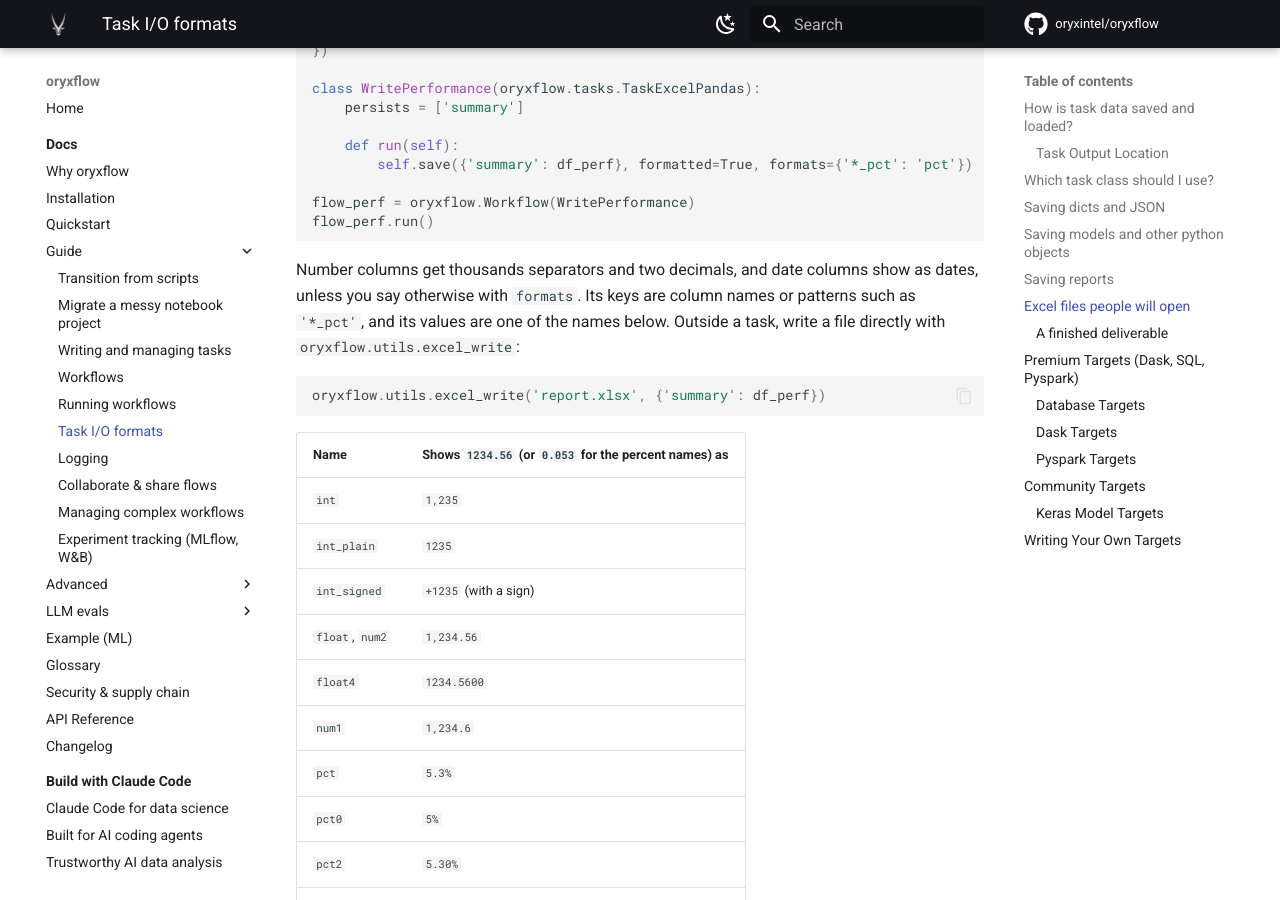
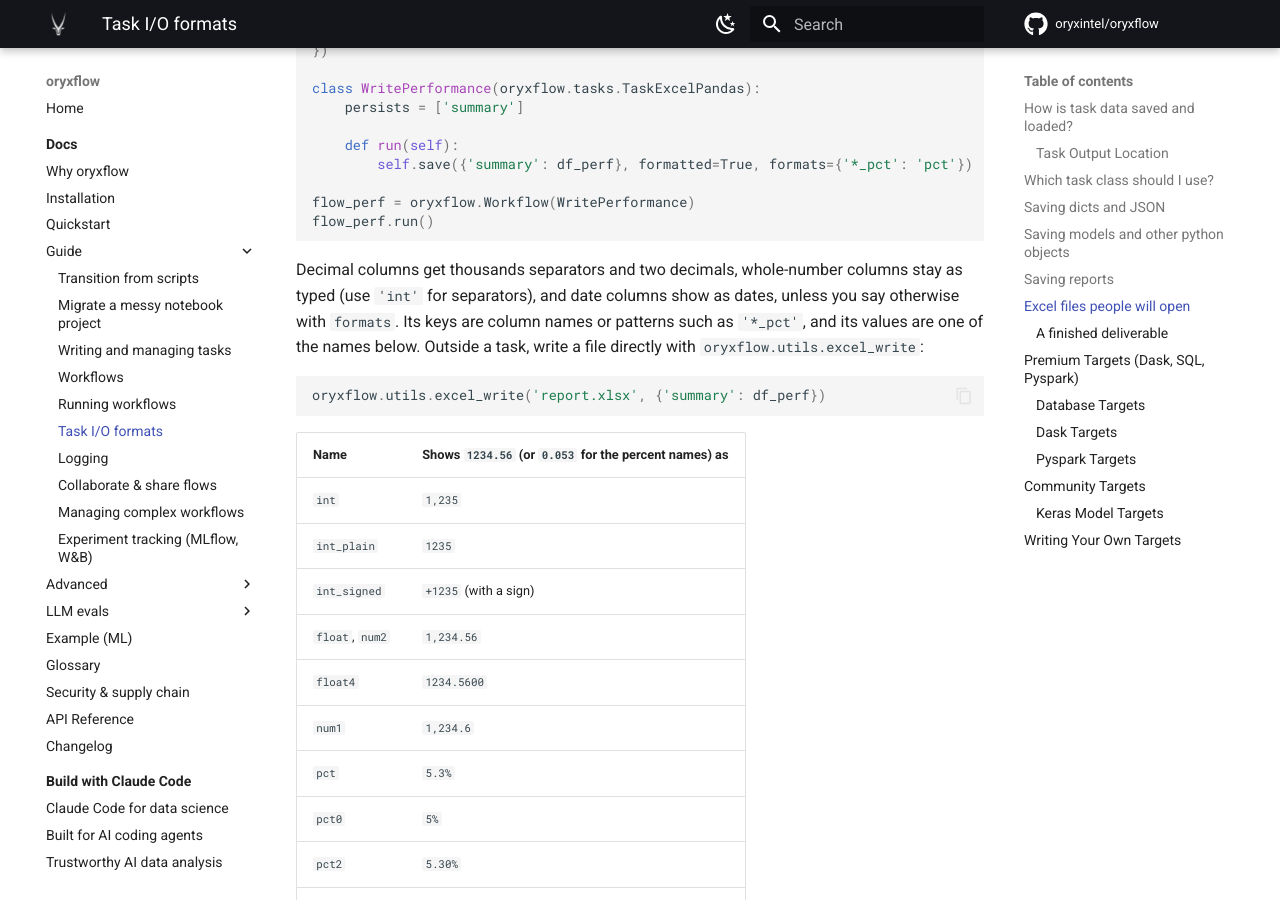
Before and after one commit to oryxintel/oryxlib-docs, an MkDocs documentation site: the page built from docs/docs/targets.md, in a window 1280 px wide and 900 px high, scrolled down 3724 px. Built offline with MkDocs 1.6.1 and Material for MkDocs 9.7.7, drawn with Linux system fonts in a browser that asks for light colours; comment, search, counter and statistics services are not loaded.

Commit message:
fix(utils): Part A final-review fixes for excel_write and format presets
Bare-string notes, float id codes, unmatched formats keys, tz-aware columns,
numeric highlight keys, freeze range, highlight type checks, empty format spec;
neutral wording in the spec; docs wording for number columns.

Co-Authored-By: Claude Opus 5.5 <noreply@anthropic.com>
Claude-Session: https://claude.ai/code/session_01WKtUcRbgKjjit6pXNrd7Wy

````diff
--- a/docs/docs/targets.md
+++ b/docs/docs/targets.md
@@ -144,7 +144,7 @@ flow_perf = oryxflow.Workflow(WritePerformance)
 flow_perf.run()
 ```
 
-Number columns get thousands separators and two decimals, and date columns show as dates, unless you say otherwise with `formats`. Its keys are column names or patterns such as `'*_pct'`, and its values are one of the names below. Outside a task, write a file directly with `oryxflow.utils.excel_write`:
+Decimal columns get thousands separators and two decimals, whole-number columns stay as typed (use `'int'` for separators), and date columns show as dates, unless you say otherwise with `formats`. Its keys are column names or patterns such as `'*_pct'`, and its values are one of the names below. Outside a task, write a file directly with `oryxflow.utils.excel_write`:
 
 <!--phmdoctest-share-names-->
 ```python
````
